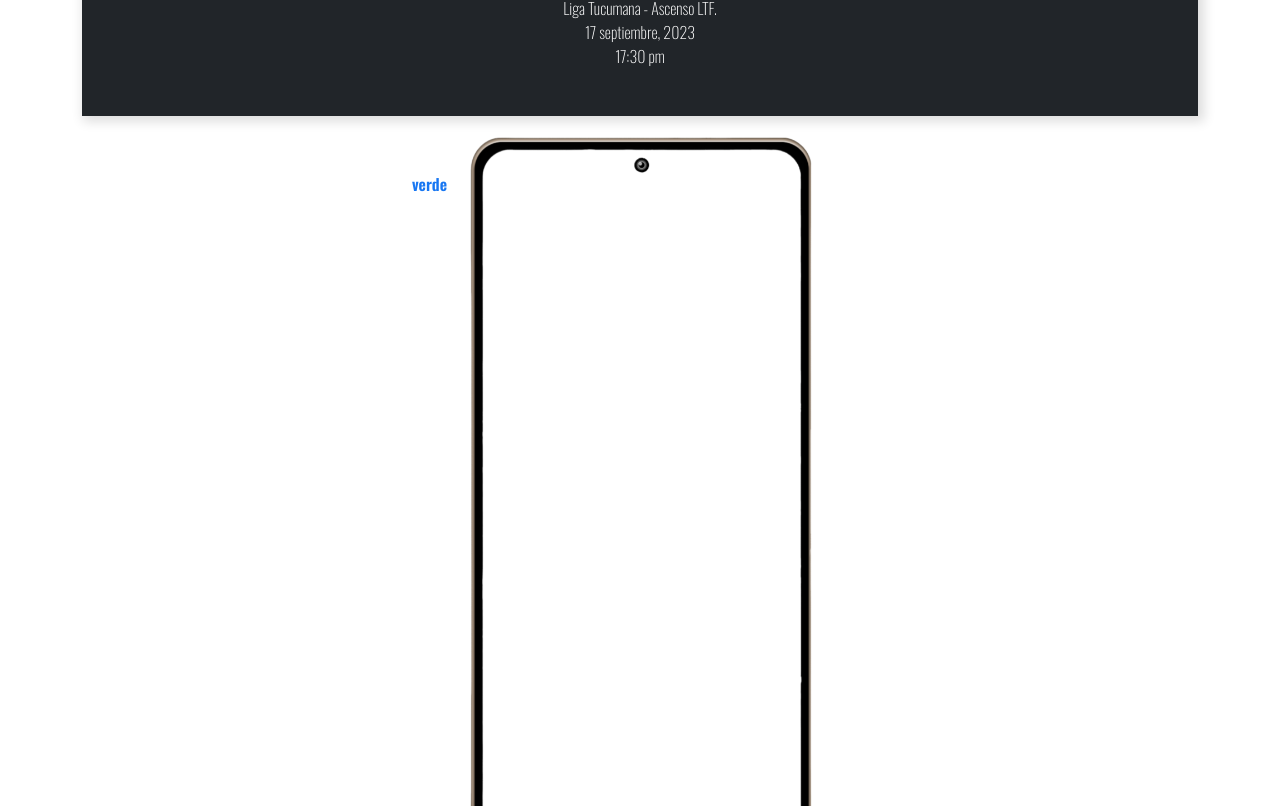
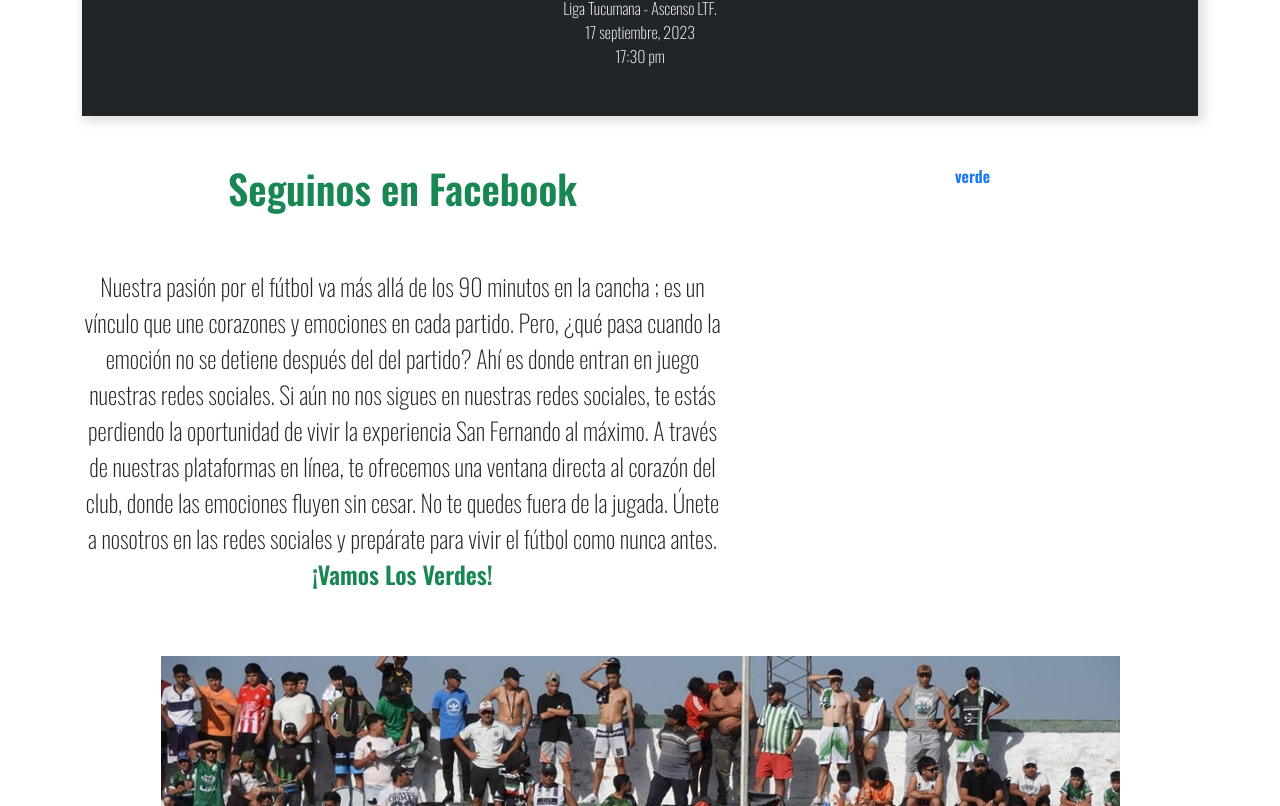
Before and after one commit to Mario-Chavez/san-fernando-web, a React (Vite) app: page / in a window 1280 px wide. Shown: the part 1374-2180 px from the top of the page. Built offline with nearby package versions, Linux system fonts and the light colour scheme.

Commit message:
se agrego las redes sociales y se adapto en columna la seccion de facebook

```diff
--- a/src/components/FacebookComponents.jsx
+++ b/src/components/FacebookComponents.jsx
@@ -1,5 +1,5 @@
 import React, { useEffect } from "react";
-import { Image } from "react-bootstrap";
+import { Col, Image, Row } from "react-bootstrap";
 import phone from "../assets/phone.png";
 const FacebookComponents = () => {
     useEffect(() => {
@@ -24,16 +24,42 @@ const FacebookComponents = () => {
     }, []);
 
     return (
-        <div className="container text-center  position-relative">
-            <div className="mx-auto">
-                <Image src={phone} width={"350px"} />
+        <div className="container text-center my-5 ">
+            <Row className="">
+                <Col
+                    sm={7}
+                    className="d-flex  flex-column justify-content-center align-items-center"
+                >
+                    <div className="mb-5">
+                        <h2 className="fs-1 fw-bolder text-success">
+                            {" "}
+                            Seguinos en Facebook{" "}
+                        </h2>
+                    </div>
+                    <div className="fs-4">
+                        Nuestra pasión por el fútbol va más allá de los 90 minutos en la
+                        cancha ; es un vínculo que une corazones y emociones en cada
+                        partido. Pero, ¿qué pasa cuando la emoción no se detiene después
+                        del del partido? Ahí es donde entran en juego nuestras redes
+                        sociales. Si aún no nos sigues en nuestras redes sociales, te
+                        estás perdiendo la oportunidad de vivir la experiencia San
+                        Fernando al máximo. A través de nuestras plataformas en línea, te
+                        ofrecemos una ventana directa al corazón del club, donde las
+                        emociones fluyen sin cesar. No te quedes fuera de la jugada. Únete
+                        a nosotros en las redes sociales y prepárate para vivir el fútbol
+                        como nunca antes.{" "}
+                        <p className="fw-bolder text-success">¡Vamos Los Verdes!</p>
+                    </div>
+                </Col>
+
+                <Col sm={5}>
+                    <div className="position-relative overflow-hidden">
                         <div
-                    className="fb-page position-absolute"
-                    style={{ top: "40px", left: "30%" }}
+                            className="fb-page "
                             data-href="https://www.facebook.com/CASFLEALES"
                             data-tabs="timeline"
-                    data-width="500"
-                    data-height="600"
+                            data-width="350"
+                            data-height="800"
                             data-small-header="false"
                             data-adapt-container-width="true"
                             data-hide-cover="false"
@@ -47,6 +73,8 @@ const FacebookComponents = () => {
                             </blockquote>
                         </div>
                     </div>
+                </Col>
+            </Row>
         </div>
     );
 };
```
Lines whose indentation alone changed are shown as unchanged.
